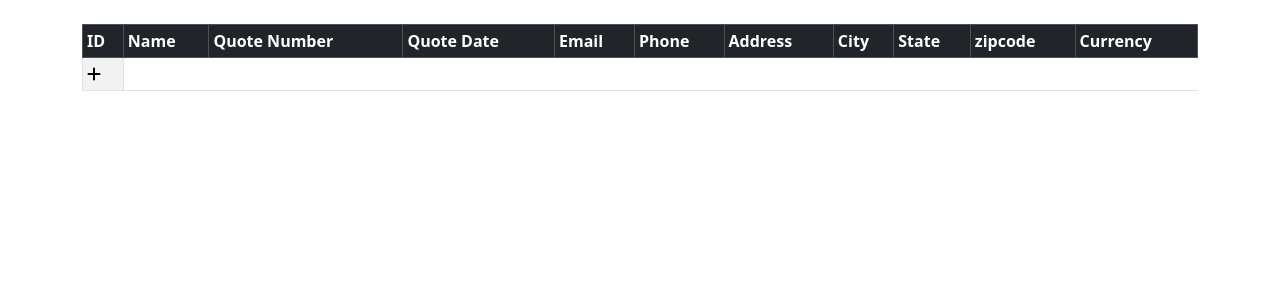
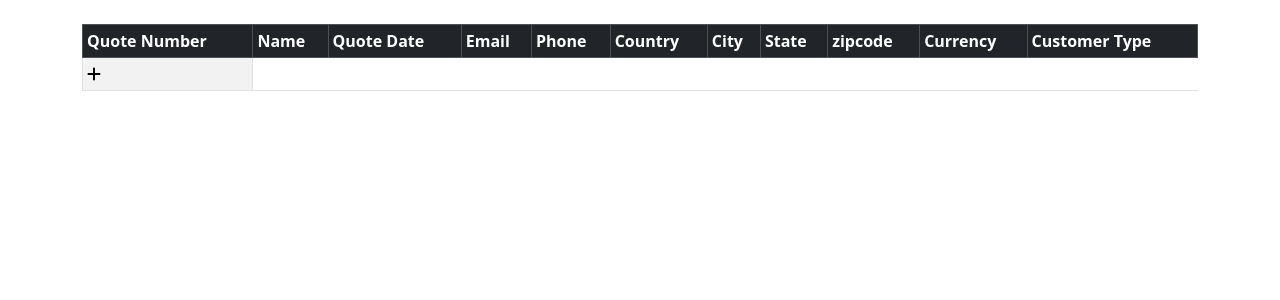
Before and after one commit to DolaZaeem/Django-CRM, a Django app: page / in a window 1280 px wide. Shown: the part 56-356 px from the top of the page. Run offline with Django 5.2, Linux system fonts and the light colour scheme; a user stored in the database is signed in; tables that the repository leaves empty hold one stand-in row (values such as "Sample post"); lists and menus that the app fills with data are empty.

Commit message:
Column names updated

```diff
--- a/dcrm/website/forms.py
+++ b/dcrm/website/forms.py
@@ -41,14 +41,15 @@ class AddQtOvr(forms.ModelForm):
     Customer_name = forms.CharField(required=True, widget=forms.widgets.TextInput(attrs={'placeholder':"Customer Name","class":"form-control"}),label="")
     Customer_email = forms.CharField(required=True, widget=forms.widgets.EmailInput(attrs={'placeholder':"Customer Email","class":"form-control"}),label="")
     Phone = forms.CharField(required=True, widget=forms.widgets.TextInput(attrs={'placeholder':"Phone","class":"form-control"}),label="")
-    Address = forms.CharField(required=True, widget=forms.widgets.TextInput(attrs={'placeholder':"Address","class":"form-control"}),label="")
+    Country = forms.CharField(required=True, widget=forms.widgets.TextInput(attrs={'placeholder':"Country","class":"form-control"}),label="")
     City = forms.CharField(required=True, widget=forms.widgets.TextInput(attrs={'placeholder':"City","class":"form-control"}),label="")
     State =forms.CharField(required=True, widget=forms.widgets.TextInput(attrs={'placeholder':"State","class":"form-control"}),label="")
     Zipcode = forms.CharField(required=True, widget=forms.widgets.TextInput(attrs={'placeholder':"Zipcode","class":"form-control"}),label="")
     Currency = forms.ChoiceField(required=True, choices=Quote_ovr.CURRENCY, widget=forms.widgets.Select(attrs={'class':'form-control'}),label="")
+    Customer_Type = forms.ChoiceField(required=True, choices=Quote_ovr.CustomerType, widget=forms.widgets.Select(attrs={'class':'form-control'}),label="")
     class Meta:
             model = Quote_ovr
-            fields = ['Quote_no', 'Quote_date', 'Customer_name', 'Customer_email', 'Phone', 'Address', 'City', 'State', 'Zipcode','Currency']
+            fields = ['Quote_no', 'Quote_date', 'Customer_name', 'Customer_email', 'Phone', 'Country', 'City', 'State', 'Zipcode','Currency',"Customer_Type"]
             exclude = ('user',)
 #Create A Quote Detail Form
 class AddQtDetail(forms.ModelForm):
--- a/dcrm/website/templates/Incomplete.html
+++ b/dcrm/website/templates/Incomplete.html
@@ -16,7 +16,7 @@
                       <th scope="col">Quote Date</th>
                       <th scope="col">Email</th>
                       <th scope="col">Phone</th>
-                      <th scope="col">Address</th>
+                      <th scope="col">Country</th>
                       <th scope="col">City</th>
                       <th scope="col">State</th>
                       <th scope="col">zipcode</th>
@@ -33,7 +33,7 @@
                       <td>{{ qt.Quote_date }}</td>
                       <td>{{ qt.Customer_email }}</td>
                       <td>{{ qt.Phone }}</td>
-                      <td>{{ qt.Address }}</td>
+                      <td>{{ qt.Country }}</td>
                       <td>{{ qt.City }}</td>
                       <td>{{ qt.State }} </td>
                       <td>{{ qt.Zipcode }}</td>
--- a/dcrm/website/templates/home.html
+++ b/dcrm/website/templates/home.html
@@ -11,34 +11,34 @@
         <table class="table table-striped table-hover table-bordered table-sm">
             <thead class="table-dark">
                 <tr>
-                    <th scope="col">ID</th>
+                    <th scope="col">Quote Number</th>
                     <th scope="col">Name</th>
-                    <th scope="col">Quote Number</th>
                     <th scope="col">Quote Date</th>
                     <th scope="col">Email</th>
                     <th scope="col">Phone</th>
-                    <th scope="col">Address</th>
+                    <th scope="col">Country</th>
                     <th scope="col">City</th>
                     <th scope="col">State</th>
                     <th scope="col">zipcode</th>
                     <th scope="col">Currency</th>
+                    <th scope="col">Customer Type</th>
                 </tr>
             </thead>
             <tbody>
                 {% if records %}
                 {% for qt in records %}
                 <tr>
-                    <td><a href="{%url 'record' qt.Quote_no %}">{{ qt.id }}</a></td>
+                    <td><a href="{%url 'record' qt.Quote_no %}">{{ qt.Quote_no }}</a></td>
                     <td>{{ qt.Customer_name }}</td>
-                    <td>{{ qt.Quote_no }}</td>
                     <td>{{ qt.Quote_date }}</td>
                     <td>{{ qt.Customer_email }}</td>
                     <td>{{ qt.Phone }}</td>
-                    <td>{{ qt.Address }}</td>
+                    <td>{{ qt.Country }}</td>
                     <td>{{ qt.City }}</td>
                     <td>{{ qt.State }} </td>
                     <td>{{ qt.Zipcode }}</td>
                     <td>{{ qt.Currency}}</td>
+                    <td>{{ qt.Customer_Type }}</td>
                 </tr>
                 {% endfor %}
                 {% endif %}
--- a/dcrm/website/templates/record.html
+++ b/dcrm/website/templates/record.html
@@ -12,7 +12,7 @@
         <p class="card-text">
             <strong>Email:</strong> {{quote_record.Customer_email }}<br>
             <strong>Phone:</strong> {{ quote_record.Phone }}<br>
-            <strong>Address:</strong> {{ quote_record.Address }}<br>
+            <strong>Country:</strong> {{ quote_record.Country }}<br>
             <strong>City:</strong> {{ quote_record.City }}<br>
             <strong>state:</strong> {{ quote_record.State }}<br>
             <strong>zipcode:</strong> {{ quote_record.Zipcode }}<br>
@@ -25,7 +25,6 @@
                     <th scope="col">Item No</th>
                     <th scope="col">Item Quantity</th>
                     <th scope="col">Per unit Price</th>
-                    <th scope="col">Quote ref</th>
                     <th scope="col" style="width:30%">Total</th>
                 </tr>
             </thead>
@@ -37,7 +36,6 @@
                     <td>{{qt.Item_no}}</td>
                     <td>{{qt.Item_qty}}</td>
                     <td>{{qt.Item_per_unit_price}}</td>
-                    <td>{{qt.Quote_ref}}</td>
                     <td>{{qt.product_line_total}}
                          <a href="{% url 'delete_items' qt.id %}">
                             <i class="fa-solid fa-trash" style="margin-left: 250px;margin-right: 5%;"></i>
--- a/dcrm/website/templates/search_results.html
+++ b/dcrm/website/templates/search_results.html
@@ -21,7 +21,7 @@
 
         {% for quote in quote_det %}
         <tr>
-            <td><a href="{%url 'record' quote.Quote_ref %}">{{quote.Quote_no}}</a></td>
+            <td><a href="{%url 'record' quote.Quote_ref %}">{{quote.Quote_ref}}</a></td>
             <td>{{quote.Item_name }}</td>
             <td>{{quote.Item_no}}</td>
             <td>{{quote.Item_qty}}</td>
@@ -46,7 +46,7 @@
             <th scope="col">Quote Date</th>
             <th scope="col">Email</th>
             <th scope="col">Phone</th>
-            <th scope="col">Address</th>
+            <th scope="col">Country</th>
             <th scope="col">City</th>
             <th scope="col">State</th>
             <th scope="col">zipcode</th>
@@ -62,7 +62,7 @@
             <td>{{ quote.Quote_date }}</td>
             <td>{{ quote.Customer_email }}</td>
             <td>{{ quote.Phone }}</td>
-            <td>{{ quote.Address }}</td>
+            <td>{{ quote.Country }}</td>
             <td>{{ quote.City }}</td>
             <td>{{ quote.State }} </td>
             <td>{{ quote.Zipcode }}</td>
--- a/dcrm/website/views.py
+++ b/dcrm/website/views.py
@@ -160,7 +160,7 @@ def search(request):
                                                 Q(Quote_date__icontains=query)|
                                                 Q(Quote_no__icontains=query)|
                                                 Q(City__icontains=query)|
-                                                Q(Address__icontains=query)|
+                                                Q(Country__icontains=query)|
                                                 Q(State__icontains=query)|
                                                 Q(Currency__icontains=query)|
                                                 Q(Zipcode__icontains=query))
@@ -197,12 +197,13 @@ def importdata(request):
                     quote_ovr_model.Customer_name = sheet1[x,4]
                     quote_ovr_model.Customer_email = sheet1[x,5]
                     quote_ovr_model.Phone = sheet1[x,6]
-                    quote_ovr_model.Address = sheet1[x,7]
+                    quote_ovr_model.Country = sheet1[x,7]
                     quote_ovr_model.City = sheet1[x,8]
                     quote_ovr_model.State = sheet1[x,9]
                     quote_ovr_model.Zipcode = sheet1[x,10]
                     quote_ovr_model.Currency = sheet1[x,11]
                     quote_ovr_model.save()
+
                 except ValidationError as e:
                     # Handle integrity errors here
                     messages.error(request, f"Error: Invalid form entry error at row {x+1}.")
@@ -211,12 +212,6 @@ def importdata(request):
                     messages.error(request, f"Error: something went wrong at row{x+1}.{e}")
 
 
-                    '''if quote_ovr.Currency in ['EUR','USD','GBP']:
-                        quote_ovr.Currency = sheet1[x,11]
-                        print(sheet1[x,11])
-                    else:
-                            messages.error(request, f"Error: Invalid data in row {x} CURRENCY COLUMN. Please check the data and try again for Quote overviews")
-                            break'''
 
 
             for x in range(0,len(sheet2)):
@@ -229,6 +224,7 @@ def importdata(request):
                   quote_det_model.Item_no = sheet2[x,5]
                   quote_det_model.Item_per_unit_price = sheet2[x,6]
                   quote_det_model.save()
+
                 except ValidationError as e:
                     messages.error(request, f"Error: Invalid data in row {x}. Please check the data and try again.")
                     return render(request, 'importdata.html')
@@ -238,7 +234,7 @@ def importdata(request):
                 except TypeError as e:
                     messages.error(request,f"Error:{e} at  row {x} ")
 
-            #messages.success(request,"Data imported")
+            messages.success(request,"Data imported")
         return render(request, 'importdata.html')
     else:
         return render(request, 'login.html')
```
Also changed, not shown: dcrm/website/models.py (+9 -2 lines), dcrm/website/migrations/0002_quote_det_quote_ovr_delete_record_and_more.py, dcrm/website/migrations/0003_rename_quote_no_quote_det_quote_ref.py (deleted).
